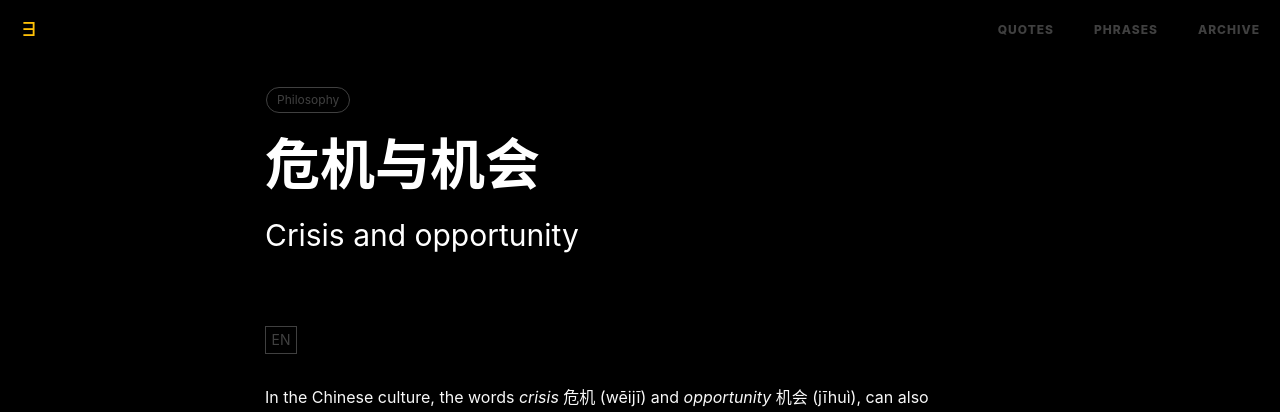
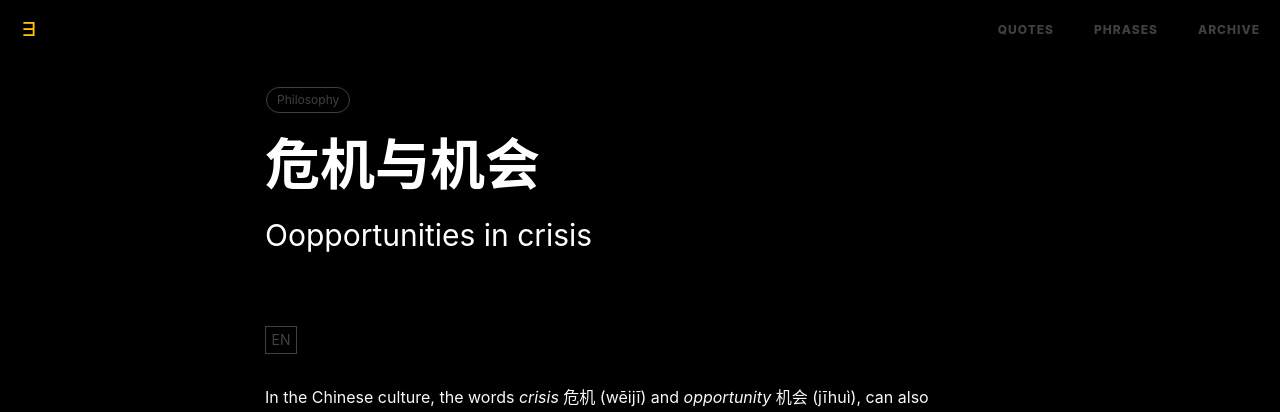
Before and after one commit to eugeniosaintemarie/notes, a Jekyll site: the page built from _posts/2023-08-06-crisis-and-opportunity.markdown, in a window 1280 px wide. Shown: the top 412 px of the page. Built offline with Jekyll 4.4.1, drawn with Linux system fonts in a browser that asks for light colours; comment, search, counter and statistics services are not loaded.

Commit message:
20230806

```diff
--- a/_includes/posts/2023-08-06-crisis-and-opportunity/es.md
+++ b/_includes/posts/2023-08-06-crisis-and-opportunity/es.md
@@ -1,5 +1,5 @@
-En la cultura china, las palabras <i>crisis</i> 危机 (wēijī) y <i>oportunidad</i> 机会 (jīhuì), también pueden expresarse juntas como un concepto llamado <b>危机与机会</b> (wēijī yǔ jīhuì) (la interpretación de este concepto varía y ha sido objeto de debate entre lingüistas).
+En la cultura china, las palabras <b>crisis</b> 危机 <i>(wēijī)</i> y <b>oportunidad</b> 机会 <i>(jīhuì)</i>, también pueden expresarse juntas como un concepto llamado 危机与机会 (wēijī yǔ jīhuì) (la interpretación de este concepto varía y ha sido objeto de debate entre lingüistas).
 <br><br>
-El carácter 危 (wēi) en 危机 (wēijī) significa peligro, y el carácter 机 (jī) en 机会 (jīhuì) significa oportunidad.
+El carácter 危 <i>(wēi)</i> en 危机 <i>(wēijī)</i> significa peligro, y el carácter 机 <i>(jī)</i> en 机会 <i>(jīhuì)</i> significa oportunidad.
 <br><br>
 La combinación de los dos caracteres se utiliza para enfatizar la idea de que la crisis también puede contener elementos de oportunidad, o potencial para un cambio positivo.
--- a/_posts/2023-08-06-crisis-and-opportunity.markdown
+++ b/_posts/2023-08-06-crisis-and-opportunity.markdown
@@ -1,7 +1,7 @@
 ---
 layout:     post
 title:      "危机与机会"
-subtitle:   "Crisis and opportunity"
+subtitle:   "Oopportunities in crisis"
 date:       2023-08-06
 author:     ""
 header-img: ""
```
